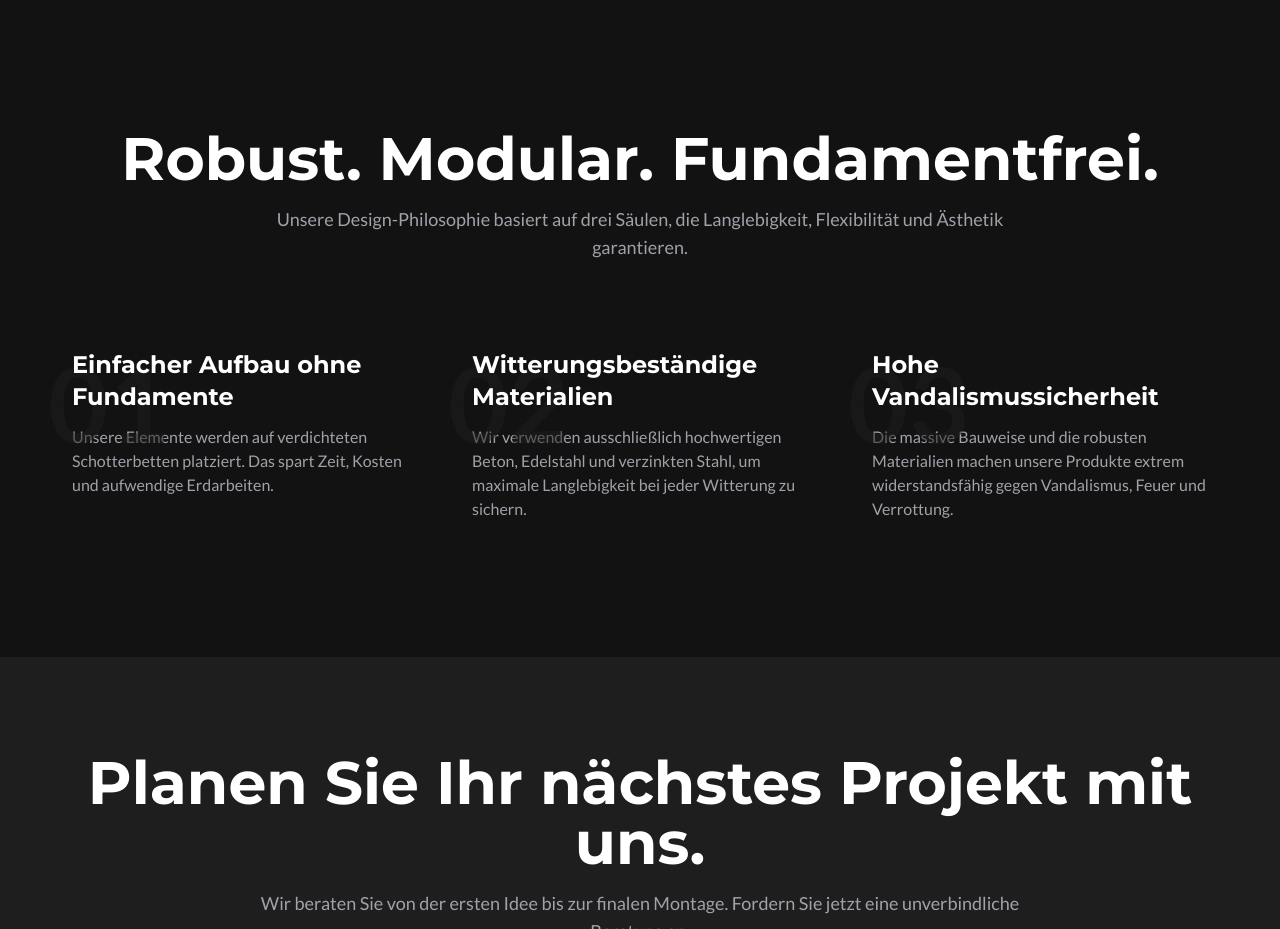
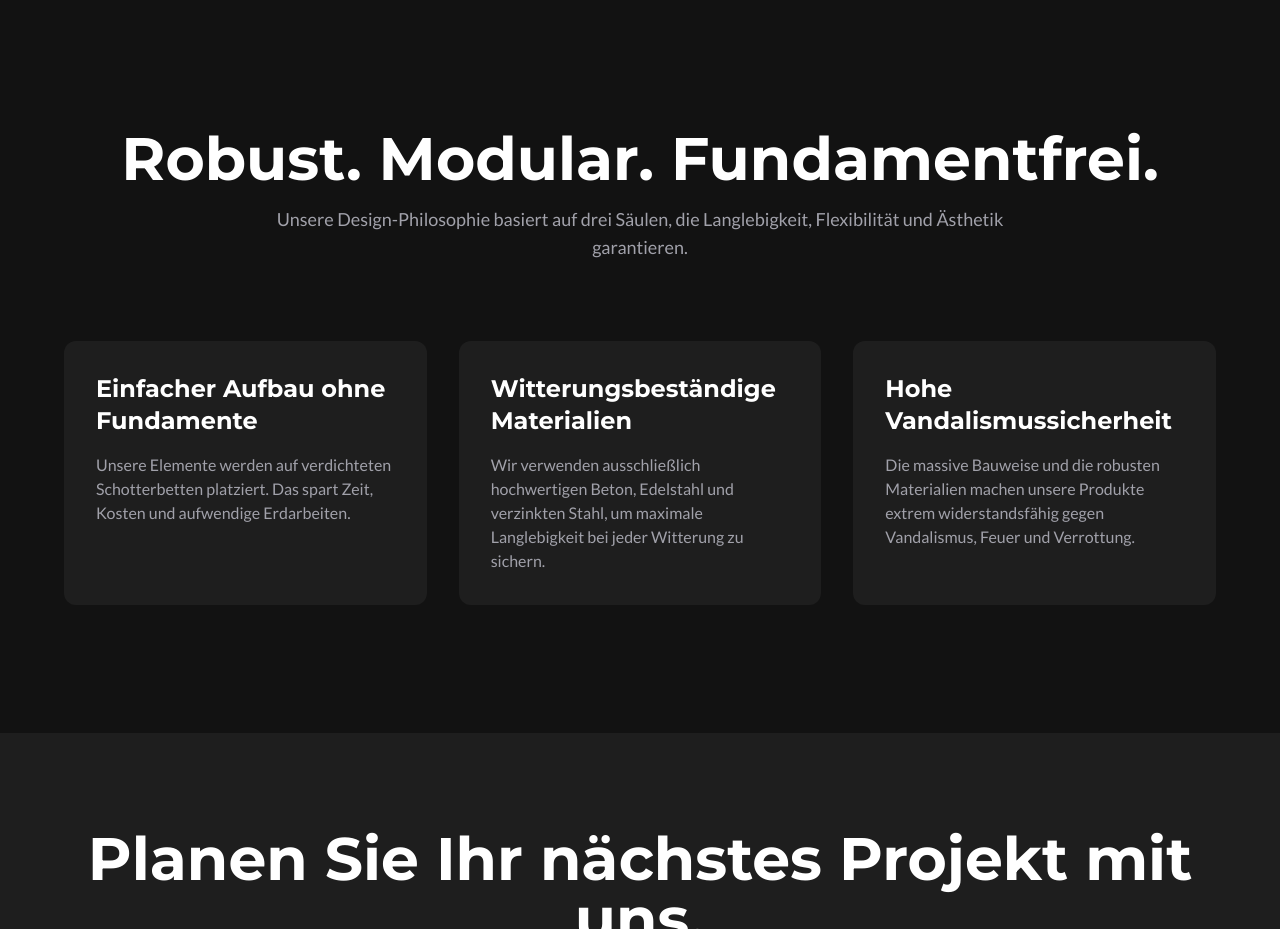
Before and after one commit to jknaf/aplus, a React (Vite) app: page /#/ in a window 1280 px wide. Shown: the part 2260-3189 px from the top of the page. Built offline with nearby package versions, Linux system fonts and the light colour scheme.

Commit message:
feat: Improve homepage philosophy section
Refactors the "Philosophy" section on the homepage for better structure and styling. Updates the grid layout and removes absolute positioning for numbering to improve maintainability and visual consistency.

```diff
--- a/pages/HomePage.tsx
+++ b/pages/HomePage.tsx
@@ -70,29 +70,26 @@ const HomePage: React.FC = () => {
             ))}
           </div>
 
-        <AnimatedSection className="mt-24 md:mt-40">
+        <section id="philosophy" className="mt-24 md:mt-40">
           <div className="text-center">
             <h2 className="text-5xl md:text-6xl font-bold font-heading text-brand-heading">Robust. Modular. Fundamentfrei.</h2>
             <p className="mt-4 text-lg text-brand-muted max-w-3xl mx-auto">Unsere Design-Philosophie basiert auf drei Säulen, die Langlebigkeit, Flexibilität und Ästhetik garantieren.</p>
           </div>
-          <div className="mt-20 max-w-6xl mx-auto grid grid-cols-1 md:grid-cols-3 gap-x-12 gap-y-16 text-left">
-            <div className="relative p-2">
-               <span className="absolute -top-4 -left-4 text-8xl font-black text-brand-surface opacity-50 select-none">01</span>
-               <h3 className="relative text-2xl font-bold font-heading text-brand-heading">Einfacher Aufbau ohne Fundamente</h3>
-               <p className="mt-3 text-brand-muted">Unsere Elemente werden auf verdichteten Schotterbetten platziert. Das spart Zeit, Kosten und aufwendige Erdarbeiten.</p>
+          <div className="mt-20 max-w-6xl mx-auto grid grid-cols-1 md:grid-cols-3 gap-8">
+            <div className="bg-brand-surface rounded-xl p-8">
+               <h3 className="text-2xl font-bold font-heading text-brand-heading">Einfacher Aufbau ohne Fundamente</h3>
+               <p className="mt-4 text-brand-muted">Unsere Elemente werden auf verdichteten Schotterbetten platziert. Das spart Zeit, Kosten und aufwendige Erdarbeiten.</p>
             </div>
-            <div className="relative p-2">
-                <span className="absolute -top-4 -left-4 text-8xl font-black text-brand-surface opacity-50 select-none">02</span>
-               <h3 className="relative text-2xl font-bold font-heading text-brand-heading">Witterungsbeständige Materialien</h3>
-               <p className="mt-3 text-brand-muted">Wir verwenden ausschließlich hochwertigen Beton, Edelstahl und verzinkten Stahl, um maximale Langlebigkeit bei jeder Witterung zu sichern.</p>
+            <div className="bg-brand-surface rounded-xl p-8">
+               <h3 className="text-2xl font-bold font-heading text-brand-heading">Witterungsbeständige Materialien</h3>
+               <p className="mt-4 text-brand-muted">Wir verwenden ausschließlich hochwertigen Beton, Edelstahl und verzinkten Stahl, um maximale Langlebigkeit bei jeder Witterung zu sichern.</p>
             </div>
-            <div className="relative p-2">
-                <span className="absolute -top-4 -left-4 text-8xl font-black text-brand-surface opacity-50 select-none">03</span>
-               <h3 className="relative text-2xl font-bold font-heading text-brand-heading">Hohe Vandalismussicherheit</h3>
-               <p className="mt-3 text-brand-muted">Die massive Bauweise und die robusten Materialien machen unsere Produkte extrem widerstandsfähig gegen Vandalismus, Feuer und Verrottung.</p>
+            <div className="bg-brand-surface rounded-xl p-8">
+               <h3 className="text-2xl font-bold font-heading text-brand-heading">Hohe Vandalismussicherheit</h3>
+               <p className="mt-4 text-brand-muted">Die massive Bauweise und die robusten Materialien machen unsere Produkte extrem widerstandsfähig gegen Vandalismus, Feuer und Verrottung.</p>
             </div>
           </div>
-        </AnimatedSection>
+        </section>
       </div>
 
       <section id="cta" className="bg-brand-surface">
```
